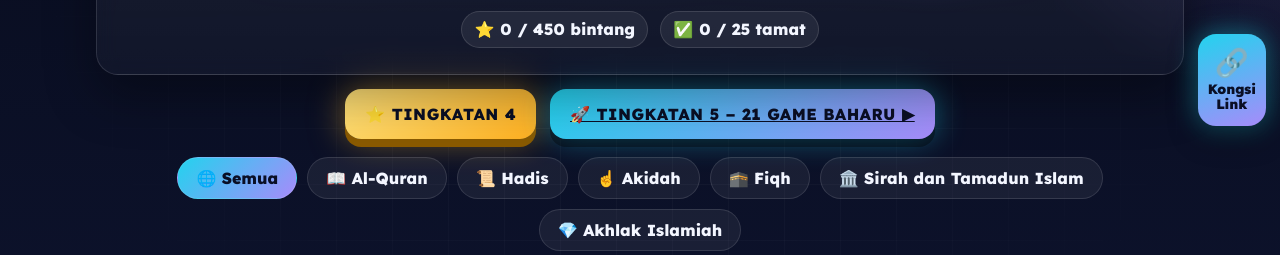
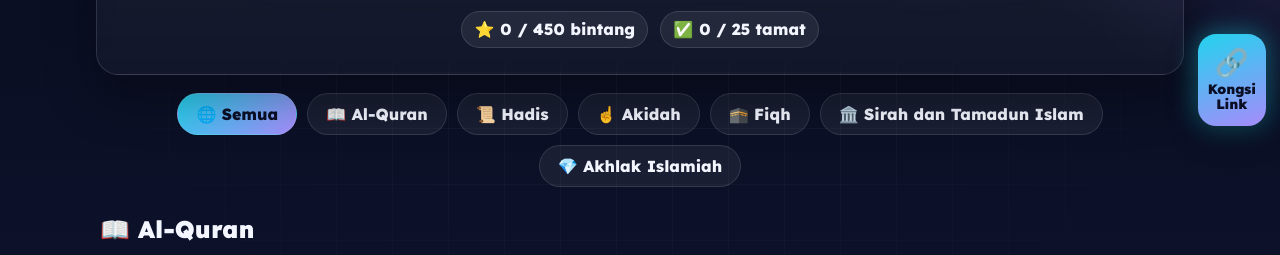
Before and after one commit to salbiahukm81-a11y/gamifikasi-alfaqih-ting-4, a plain HTML site: page index.html in a window 1280 px wide. Shown: the part 320-575 px from the top of the page. Drawn offline with Linux system fonts and the light colour scheme.

Commit message:
Asingkan hab Tingkatan 4 daripada Tingkatan 5
Buang butang pautan Tingkatan 5 dari hab Tingkatan 4.

Co-Authored-By: Claude Opus 5.5 <noreply@anthropic.com>
Claude-Session: https://claude.ai/code/session_01NhGEpnrPYx2KiQfBzks38r

```diff
--- a/index.html
+++ b/index.html
@@ -40,7 +40,6 @@
   <div class="gsub">25 game · 150 misi · kini dengan Team Battle · Pilih pelajaran dan mula bermain!</div>
   <div class="stats2"><div class="pill">⭐ <span id="ts">0</span> / 450 bintang</div><div class="pill">✅ <span id="td">0</span> / 25 tamat</div></div>
  </div>
- <div class="row" style="margin:14px 0 0"><span class="btn gold sm" style="pointer-events:none">⭐ Tingkatan 4</span><a class="btn sm" href="t5/">🚀 Tingkatan 5 – 21 Game Baharu ▶</a></div>
  <div class="tabs" id="tabs"></div>
  <div id="list"></div>
  <div class="foot"><span class="pw">@powered by alfaqih</span></div>
```
